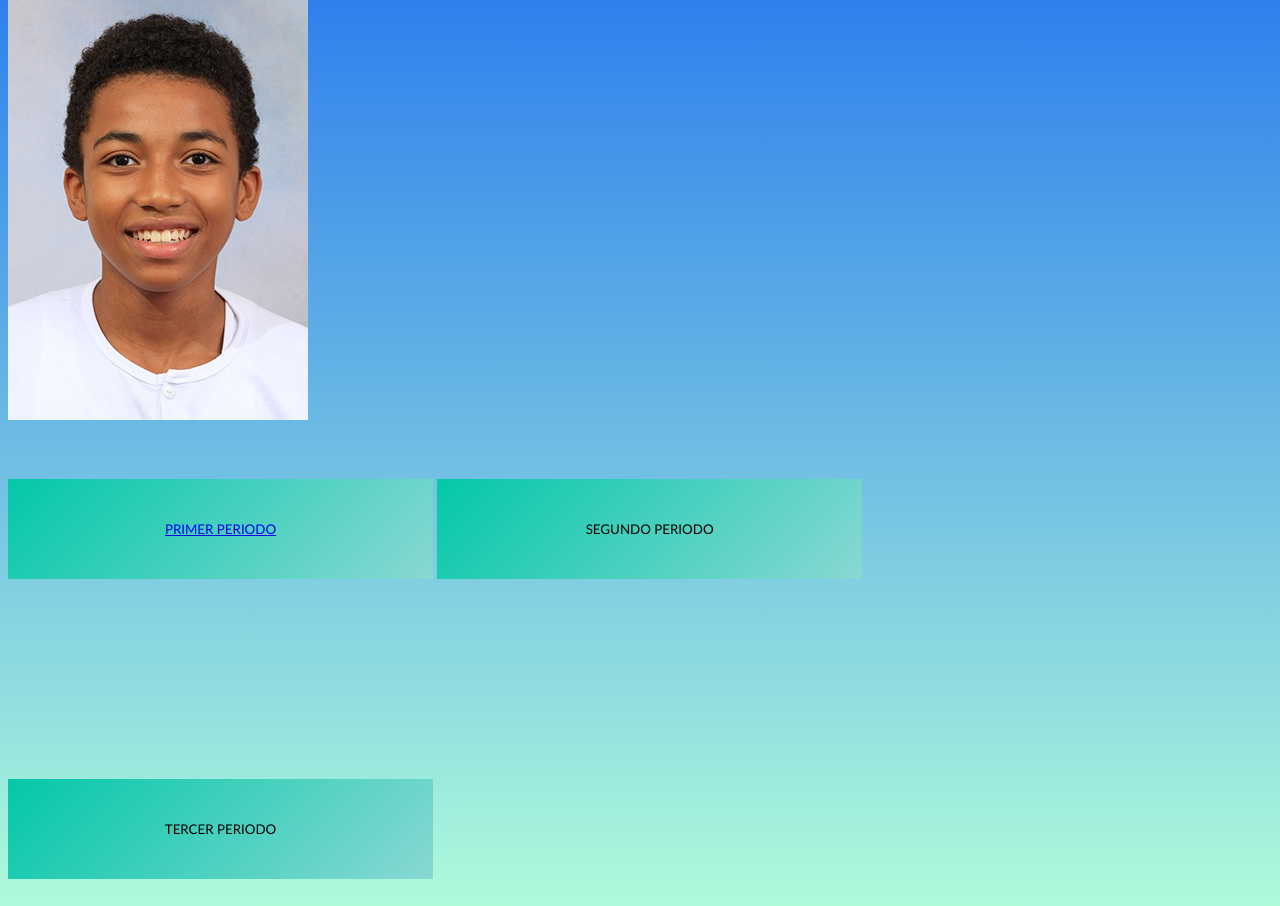
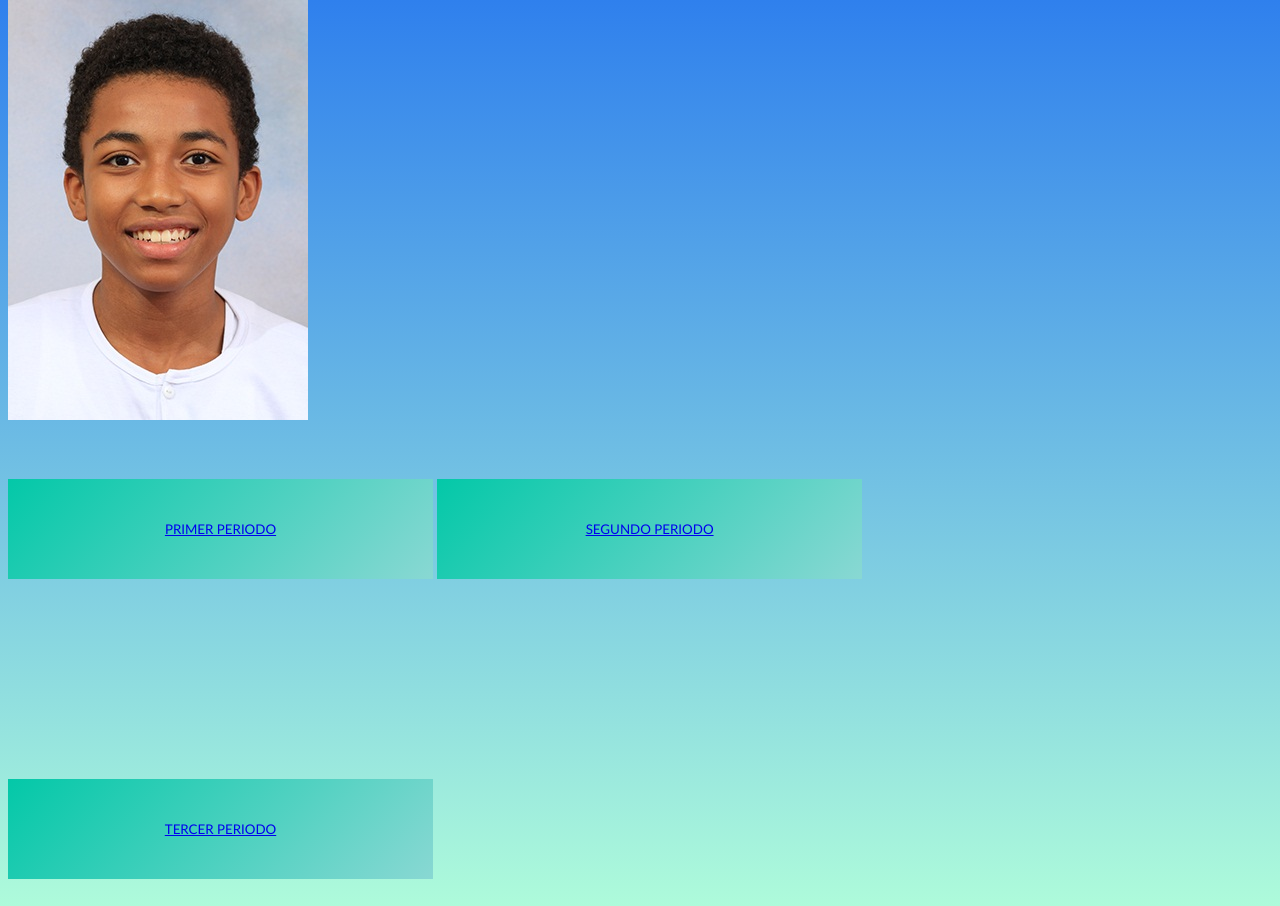
Before and after one commit to esneiderson/pagina, a plain HTML site: page index.html in a window 1280 px wide. Drawn offline with Linux system fonts and the light colour scheme.

Commit message:
Update index.html

```diff
--- a/index.html
+++ b/index.html
@@ -30,14 +30,14 @@
     </button>
 
        <button class="fp">
-    	SEGUNDO PERIODO
+    	<a href="second.html">SEGUNDO PERIODO</a>
     </button>
 
 
      	<a class="tp">
        <button class="fp">
+        <a href="third.html">TERCER PERIODO</a>
 
-    	TERCER PERIODO
 
     </button>
 
```
